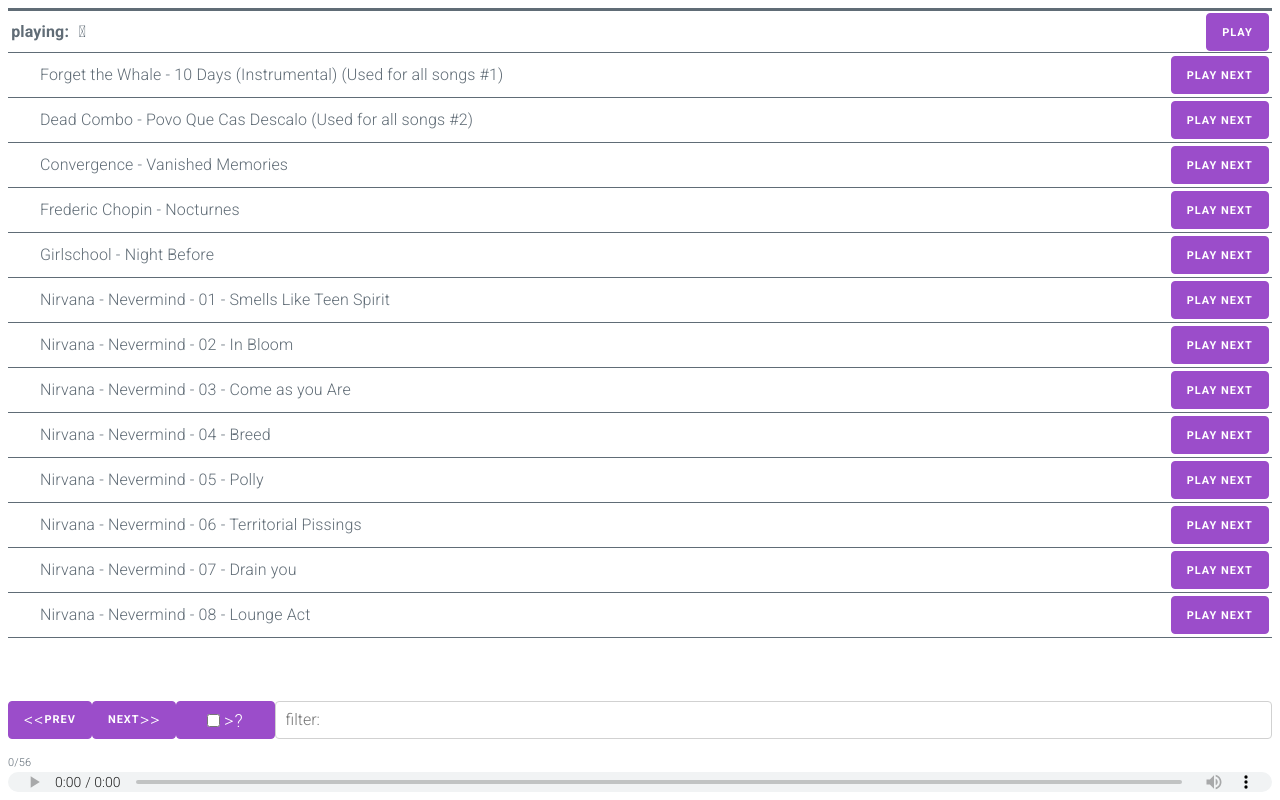
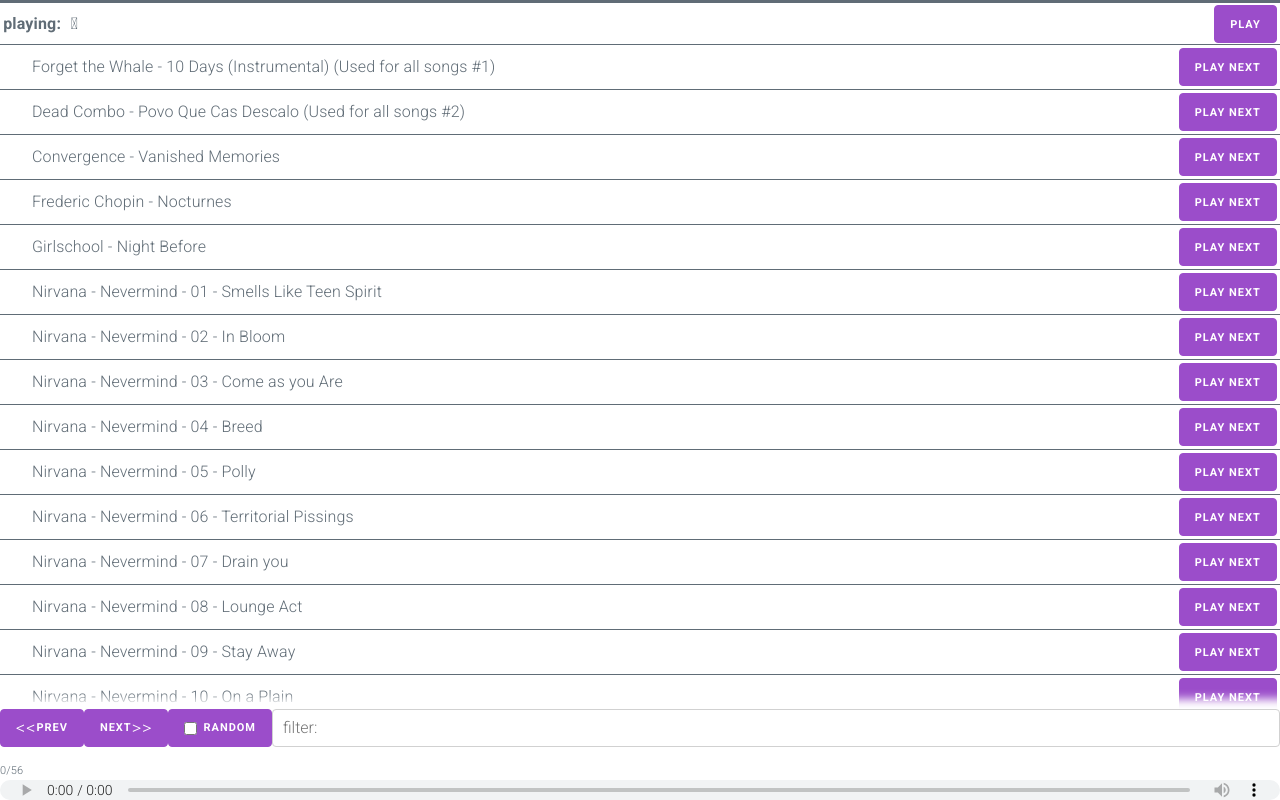
Before and after one commit to gitbreaker222/Playlist-mechanics-demo---virtual-list---store, a Svelte app: page / in a window 1280 px wide. Built offline with nearby package versions, Linux system fonts and the light colour scheme.

Commit message:
updates base style setup

```diff
--- a/public/index.html
+++ b/public/index.html
@@ -1,5 +1,6 @@
 <!DOCTYPE html>
 <html lang="en">
+
 <head>
     <meta charset='utf-8'>
     <meta name='viewport' content='width=device-width,initial-scale=1'>
@@ -7,7 +8,11 @@
     <title>Svelte app</title>
 
     <link rel='icon' type='image/png' href='/favicon.png'>
-	<link rel='stylesheet' href='/global.css'>
+
+    <link rel="stylesheet" href="//fonts.googleapis.com/css?family=Roboto:300,300italic,700,700italic" />
+    <link rel="stylesheet" href="//cdnjs.cloudflare.com/ajax/libs/normalize/5.0.0/normalize.css" />
+    <link rel="stylesheet" href="//cdnjs.cloudflare.com/ajax/libs/milligram/1.3.0/milligram.css" />
+
     <link rel='stylesheet' href='/build/bundle.css'>
 
     <script defer src='/build/bundle.js'></script>
@@ -15,4 +20,5 @@
 
 <body>
 </body>
+
 </html>
--- a/src/App.svelte
+++ b/src/App.svelte
@@ -42,27 +42,12 @@
 	};
 </script>
 
-<svelte:head>
-	<link
-		rel="stylesheet"
-		href="//fonts.googleapis.com/css?family=Roboto:300,300italic,700,700italic"
-	/>
-	<link
-		rel="stylesheet"
-		href="//cdnjs.cloudflare.com/ajax/libs/normalize/5.0.0/normalize.css"
-	/>
-	<link
-		rel="stylesheet"
-		href="//cdnjs.cloudflare.com/ajax/libs/milligram/1.3.0/milligram.css"
-	/>
-</svelte:head>
-
 <div class="controls" style="display: normal">
 	<button on:click={playPrev}><i>&lt;&lt;</i> prev</button>
 	<button on:click={playNext}>next <i>{isRandom ? ">?" : ">>"}</i> </button>
 	<label class="button">
 		<input type="checkbox" checked={isRandom} on:click={toggleRandom} />
-		<i>&gt;?</i>
+		random
 	</label>
 	<input
 		class="search"
@@ -92,6 +77,7 @@
 	:global(html body) {
 		display: flex;
 		flex-flow: column-reverse nowrap;
+		height: 100vh;
 	}
 	:global(html ul, html li, html button) {
 		margin: 0;
@@ -104,7 +90,12 @@
 		font-size: 1.8rem;
 		font-weight: normal;
 	}
-	button {
+	label input {
+		margin: 0;
+		margin-inline-end: 1ch;
+	}
+	button,
+	label {
 		display: inline-flex;
 		align-items: center;
 	}
@@ -125,6 +116,7 @@
 		flex: 1 0 100%;
 		font-size: 11px;
 	}
+
 	audio {
 		width: 100%;
 		height: 2rem;
```
Lines whose indentation alone changed are shown as unchanged.
